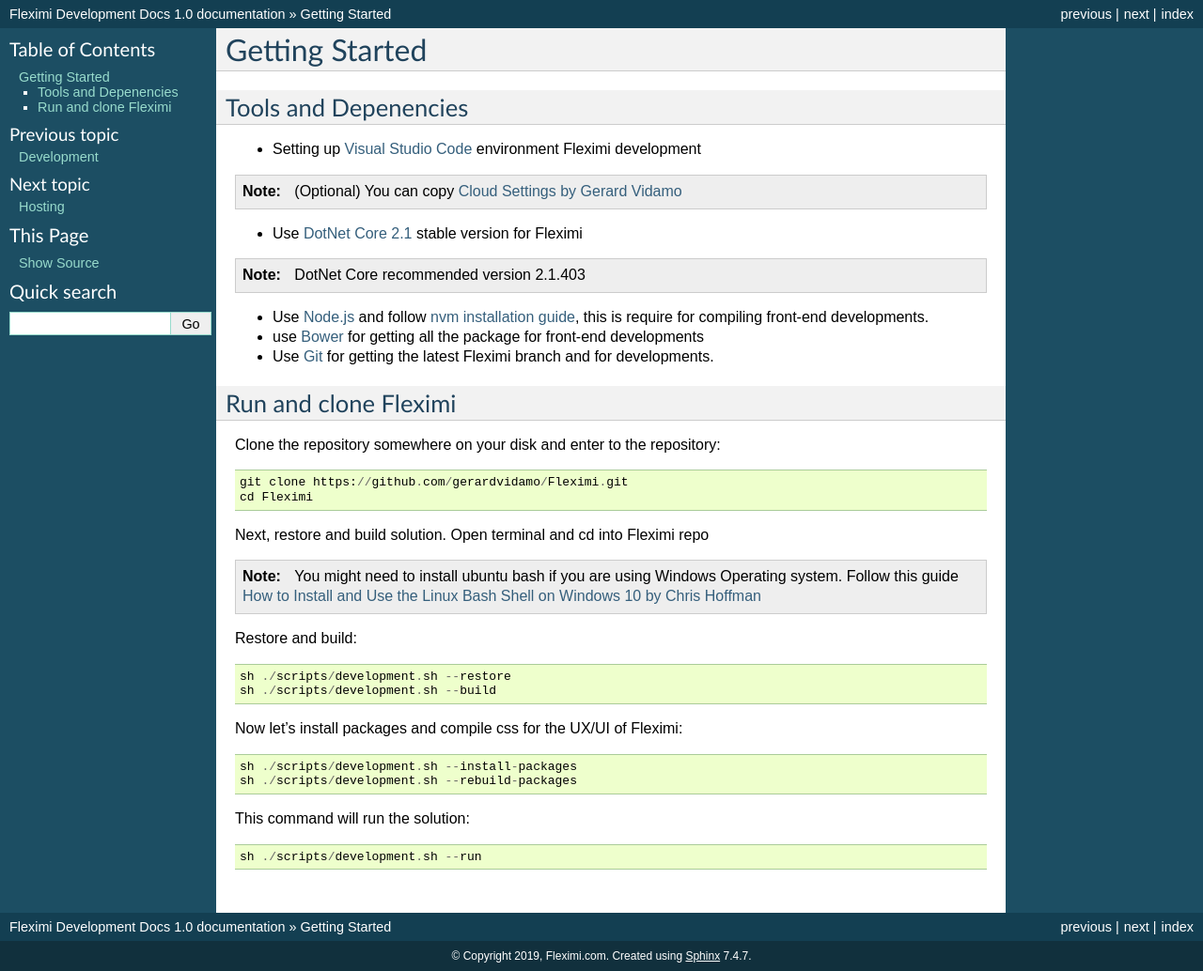
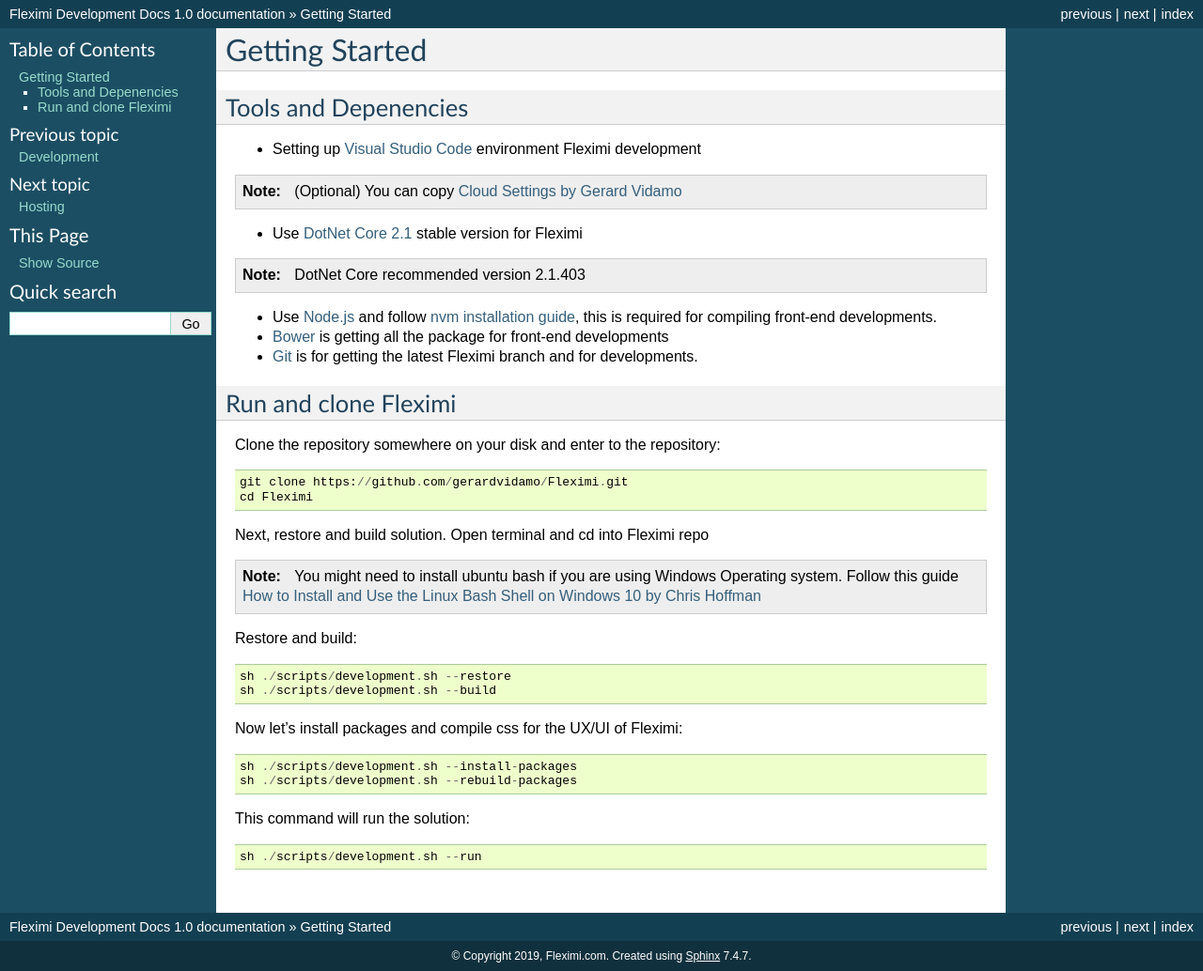
Before and after one commit to Fleximi/Fleximi-CMS, a Sphinx documentation site: the page built from docs/getting-started.rst, in a window 1280 px wide. Shown: the whole page at 94% size. Built offline with Sphinx 7.4.7, drawn with Linux system fonts in a browser that asks for light colours.

Commit message:
Initial commit

```diff
--- a/docs/getting-started.rst
+++ b/docs/getting-started.rst
@@ -14,9 +14,9 @@
 .. note::
     DotNet Core recommended version 2.1.403
 
-- Use `Node.js <https://nodejs.org/en/>`_  and follow `nvm installation guide <https://nodesource.com/blog/installing-node-js-tutorial-using-nvm-on-mac-os-x-and-ubuntu/>`_, this is require for compiling front-end developments.
-- use `Bower <https://bower.io/>`_ for getting all the package for front-end developments
-- Use `Git <https://git-scm.com/>`_ for getting the latest Fleximi branch and for developments.
+- Use `Node.js <https://nodejs.org/en/>`_  and follow `nvm installation guide <https://nodesource.com/blog/installing-node-js-tutorial-using-nvm-on-mac-os-x-and-ubuntu/>`_, this is required for compiling front-end developments.
+- `Bower <https://bower.io/>`_ is getting all the package for front-end developments
+- `Git <https://git-scm.com/>`_ is for getting the latest Fleximi branch and for developments.
 
 Run and clone Fleximi
 ---------------------
```
